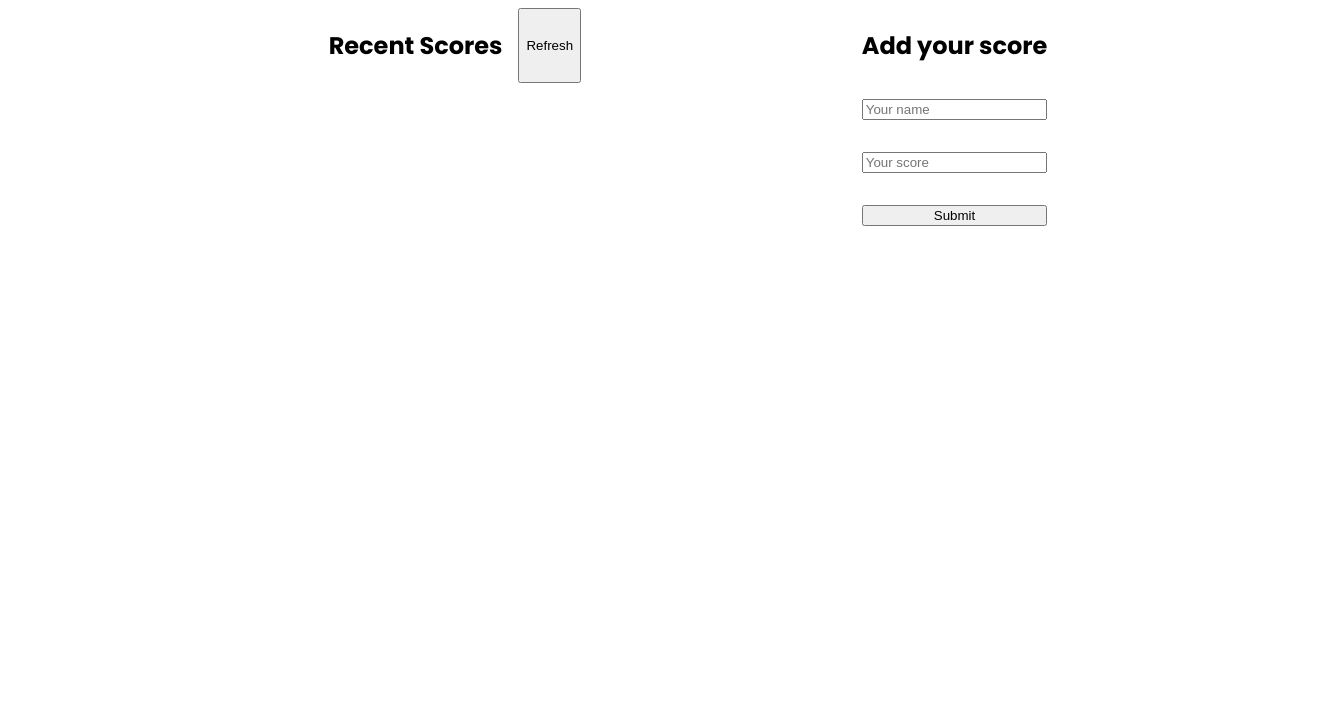
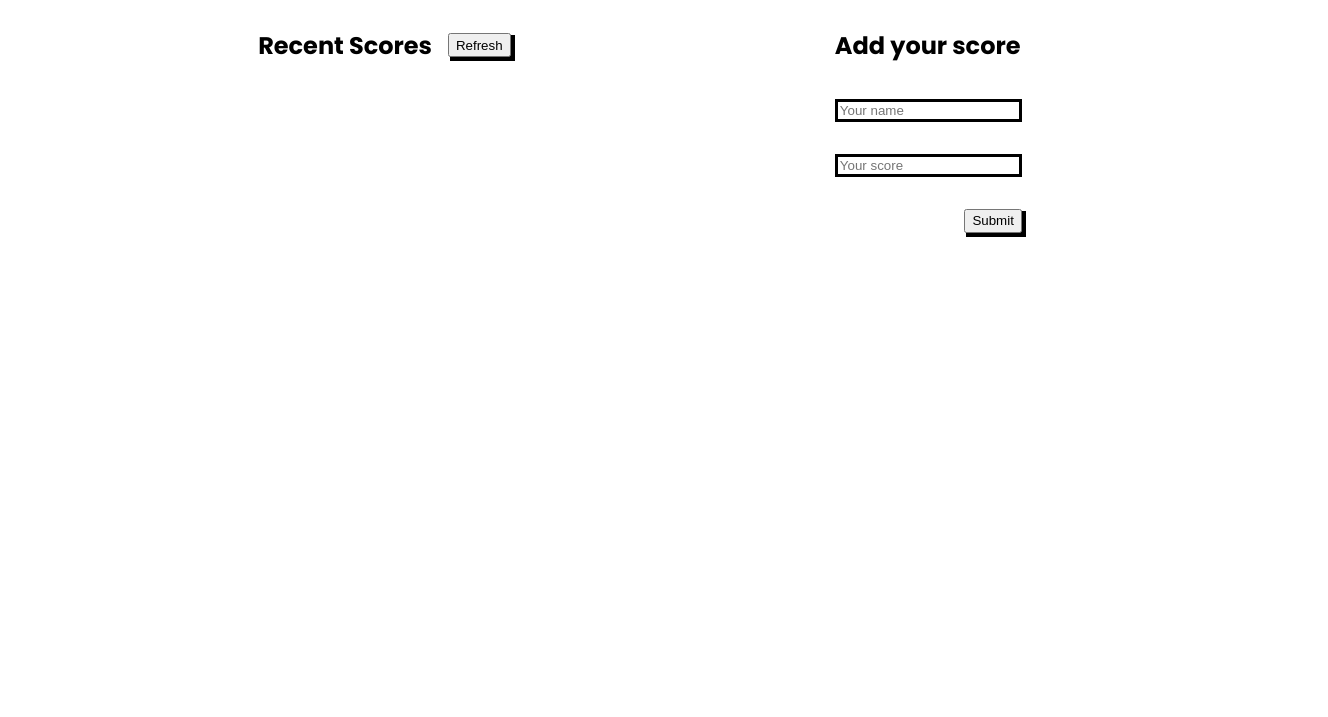
Before and after one commit to abel-tefera/leaderboard, a website built with webpack: page src/index.html in a window 1280 px wide. Shown: the part 83-800 px from the top of the page, 1328 px wide, since content can reach past the window. Built offline with nearby package versions, Linux system fonts and the light colour scheme; no server answers.

Commit message:
Styling based on medium fidelity wireframe

```diff
--- a/src/style.css
+++ b/src/style.css
@@ -1,3 +1,7 @@
+/* stylelint-disable property-no-vendor-prefix */
+/* stylelint-disable alpha-value-notation */
+/* stylelint-disable color-function-notation */
+/* stylelint-disable length-zero-no-unit */
 @import url("https://fonts.googleapis.com/css2?family=Poppins:300,400,500,700&display=swap");
 
 * {
@@ -11,19 +15,25 @@ body {
 
 .container {
   width: 100%;
-  margin-left: 1rem;
-  margin-right: 1rem;
+}
+
+.main {
+  width: 100%;
+  padding-left: 1rem;
+  padding-right: 1rem;
 }
 
 .content {
   display: flex;
-  flex-direction: row;
-  justify-content: space-evenly;
+  width: 100%;
+  align-content: space-between;
+  flex-direction: column;
 }
 
 .score-form {
   display: flex;
   flex-direction: column;
+  width: 90%;
 }
 
 .scores-div {
@@ -31,9 +41,14 @@ body {
   flex-direction: column;
 }
 
+.grey-bg {
+  background-color: lightgray;
+}
+
 .one-line-row {
   display: flex;
   flex-direction: row;
+  align-items: center;
 }
 
 .my-1 {
@@ -44,9 +59,49 @@ body {
   margin-right: 1rem;
 }
 
+.col-1,
+.col-2 {
+  display: flex;
+  flex-direction: column;
+}
+
+.btn {
+  width: fit-content;
+  height: 1.5rem;
+  -webkit-box-shadow: 3px 3px 0 1px rgba(0, 0, 0, 1);
+  -moz-box-shadow: 3px 3px 0 1px rgba(0, 0, 0, 1);
+  box-shadow: 3px 3px 0 1px rgba(0, 0, 0, 1);
+}
+
+.submit-btn {
+  align-self: end;
+}
+
+.user-input,
+.score-input,
+.scores-div {
+  border: 3px solid black;
+}
+
 @media only screen and (width >= 576px) {
-  .container {
-    margin-left: 3rem;
-    margin-right: 3rem;
+  .score-form {
+    width: 100%;
+  }
+
+  .content {
+    flex-direction: row;
+    justify-content: space-around;
+  }
+
+  .main {
+    padding-left: 3rem;
+    padding-right: 3rem;
   }
 }
+
+@media only screen and (width >= 768px) {
+  .main {
+    padding-left: 6rem;
+    padding-right: 6rem;
+  }
+}
```
